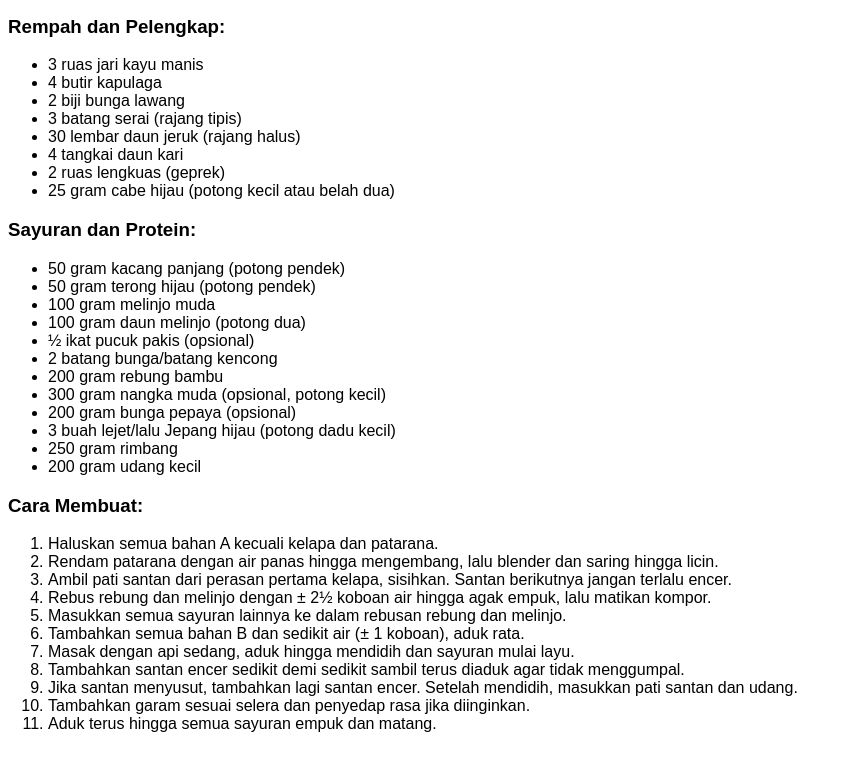
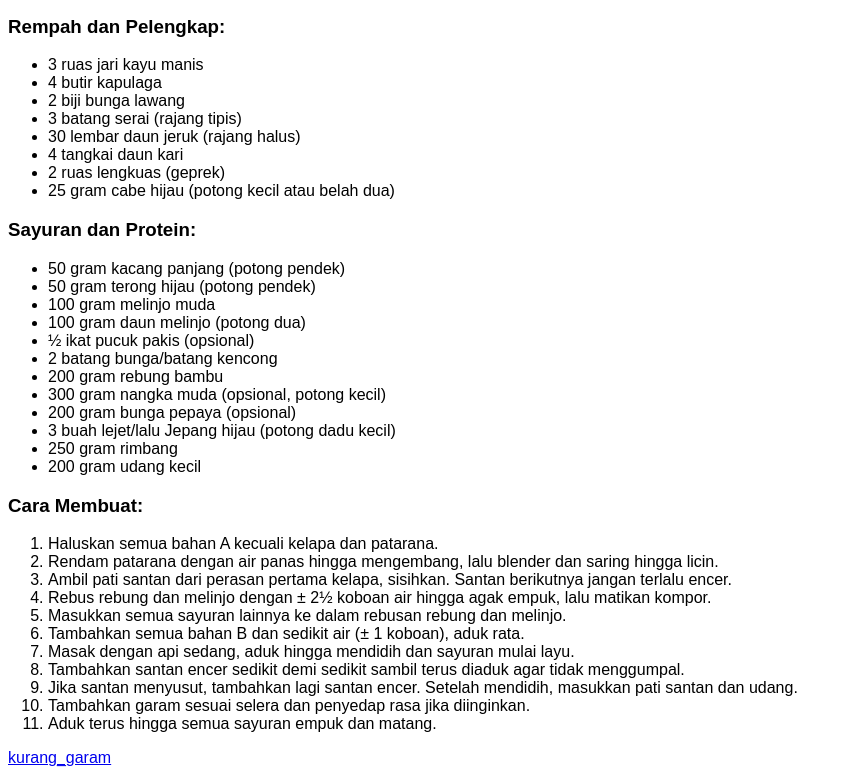
Before and after one commit to Rezza-rmdh/Buku_Resep_Aceh, a plain HTML site: page index.html in a window 1280 px wide. Shown: the part 465-1240 px from the top of the page, without its empty margins (0-852 px from the left). Before the commit the page ends 1214 px from the top, so only its background shows below. Drawn offline with Linux system fonts and the light colour scheme.

Commit message:
feat: merge kurang_garam

```diff
--- a/index.html
+++ b/index.html
@@ -86,5 +86,7 @@
       <li>Aduk terus hingga semua sayuran empuk dan matang.</li>
     </ol>
   </div>
+
+  <a href="kurang_garam.html">kurang_garam</a>
 </body>
 </html>
```
